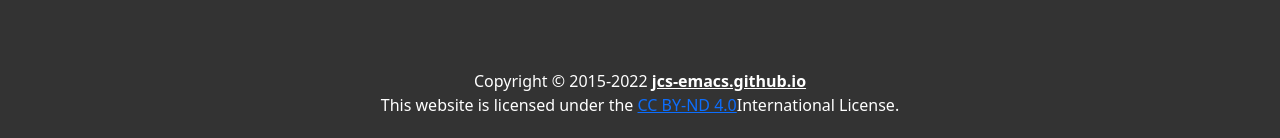
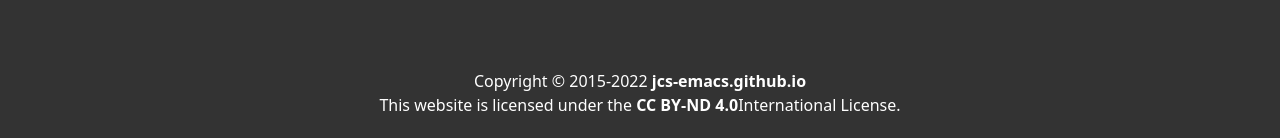
Before and after one commit to jcs-emacs/jcs-emacs.github.io, a React (Create React App) app: page / in a window 1280 px wide. Shown: the part 3679-3817 px from the top of the page. Built offline with nearby package versions, Linux system fonts and the light colour scheme.

Commit message:
Update a style

```diff
--- a/src/App.css
+++ b/src/App.css
@@ -71,3 +71,14 @@ body {
   top: 0px;
   left: 0px;
 }
+
+footer a {
+  text-decoration: none;
+  color: white;
+  font-weight: bold;
+}
+
+footer a:hover {
+  text-decoration: none;
+  color: white;
+}
```
